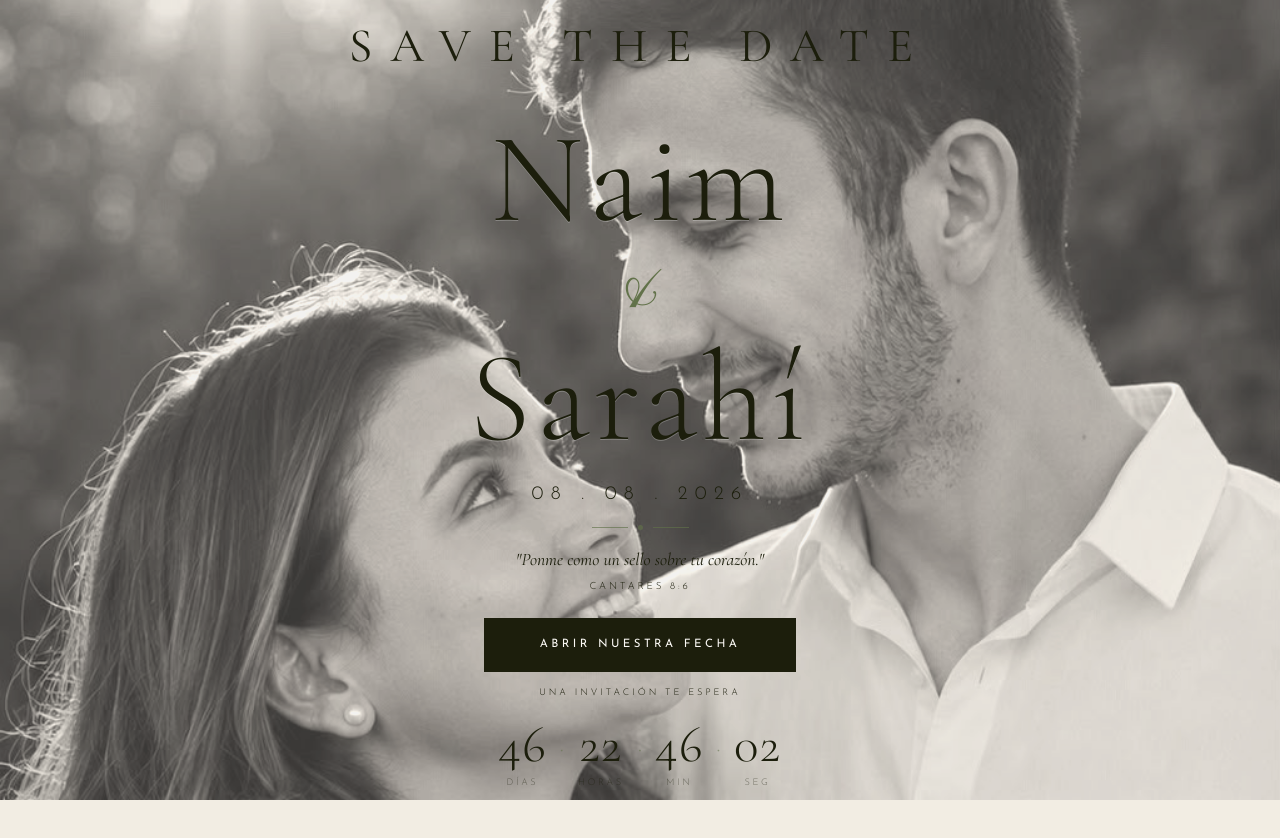
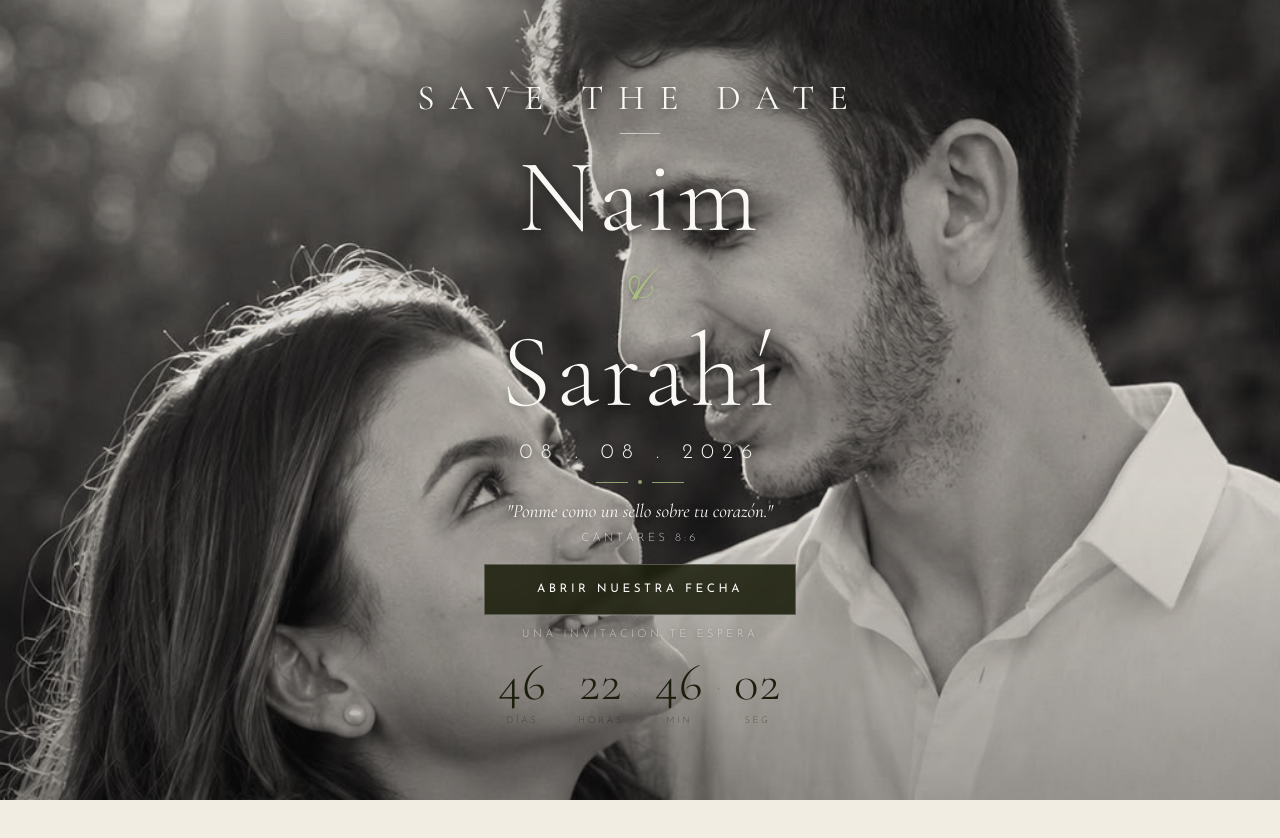
Before and after one commit to naimvelez68-collab/naimvelez68-collab, a Next.js app: page / in a window 1280 px wide. Shown: the top 838 px of the page. Built offline with nearby package versions, Linux system fonts and the light colour scheme.

Commit message:
Fix: texto blanco con sombra, tamaños legibles en hero

```diff
--- a/app/page.tsx
+++ b/app/page.tsx
@@ -125,57 +125,102 @@ function HeroSection({ onOpen }: { onOpen: () => void }) {
           />
         </div>
 
-        {/* Velo crema editorial */}
-        <div style={{ position: 'absolute', inset: 0, background: 'rgba(240,235,224,0.20)' }} />
+        {/* Velo oscuro centrado — mejora legibilidad del texto */}
+        <div style={{ position: 'absolute', inset: 0, background: 'linear-gradient(to bottom, rgba(0,0,0,0.18) 0%, rgba(0,0,0,0.08) 30%, rgba(0,0,0,0.08) 60%, rgba(0,0,0,0.30) 100%)' }} />
 
         {/* ── TEXTO SOBRE LA FOTO ───────────────────────────── */}
         <div style={{
           position: 'absolute', inset: 0,
           display: 'flex', flexDirection: 'column',
           alignItems: 'center', justifyContent: 'center',
-          padding: 'clamp(32px,6vw,56px) clamp(20px,5vw,40px)',
+          padding: '16px clamp(16px,5vw,40px)',
           textAlign: 'center',
+          gap: 0,
         }}>
 
           {/* SAVE THE DATE */}
-          <p className="animate-fade-in delay-100" style={{ fontFamily: 'Cormorant Garamond, serif', fontWeight: 400, fontSize: 'clamp(1.5rem,5.5vw,3rem)', letterSpacing: '0.38em', textTransform: 'uppercase', color: '#1C1E0C', opacity: 0.82, marginBottom: '12px' }}>
+          <p className="animate-fade-in delay-100" style={{
+            fontFamily: 'Cormorant Garamond, serif', fontWeight: 400,
+            fontSize: 'clamp(1.1rem, 3.8vw, 2.2rem)',
+            letterSpacing: '0.42em', textTransform: 'uppercase',
+            color: '#FAF8F4',
+            textShadow: '0 1px 8px rgba(0,0,0,0.5)',
+            marginBottom: '8px',
+          }}>
             Save the Date
           </p>
 
-          <div className="animate-fade-in delay-200" style={{ width: '44px', height: '1px', background: 'var(--grullo)', marginBottom: 'clamp(18px,3.5vh,32px)', opacity: 0.65 }} />
+          <div className="animate-fade-in delay-200" style={{ width: '40px', height: '1px', background: 'rgba(255,255,255,0.55)', marginBottom: 'clamp(10px,2vh,18px)' }} />
 
           {/* NAIM */}
-          <h1 className="animate-fade-in-up delay-200" style={{ fontFamily: 'Cormorant Garamond, serif', fontWeight: 300, fontSize: 'clamp(3.8rem,14vw,8rem)', color: '#1C1E0C', lineHeight: 0.9, letterSpacing: '0.04em', marginBottom: 'clamp(8px,1.5vh,14px)', textShadow: '0 1px 0 rgba(255,255,255,0.25)' }}>
+          <h1 className="animate-fade-in-up delay-200" style={{
+            fontFamily: 'Cormorant Garamond, serif', fontWeight: 300,
+            fontSize: 'clamp(3.2rem, 11vw, 6.5rem)',
+            color: '#FAF8F4', lineHeight: 0.92, letterSpacing: '0.04em',
+            textShadow: '0 2px 12px rgba(0,0,0,0.45)',
+            marginBottom: 'clamp(4px,1vh,10px)',
+          }}>
             Naim
           </h1>
 
           {/* & */}
-          <p className="animate-fade-in delay-300" style={{ fontFamily: 'Pinyon Script, cursive', fontSize: 'clamp(2.4rem,8vw,5rem)', color: 'var(--thyme)', lineHeight: 1, marginBottom: 'clamp(8px,1.5vh,14px)' }}>
+          <p className="animate-fade-in delay-300" style={{
+            fontFamily: 'Pinyon Script, cursive',
+            fontSize: 'clamp(2rem, 7vw, 4rem)',
+            color: '#A8C080',
+            textShadow: '0 1px 6px rgba(0,0,0,0.4)',
+            lineHeight: 1,
+            marginBottom: 'clamp(4px,1vh,10px)',
+          }}>
             &
           </p>
 
           {/* SARAHÍ */}
-          <h1 className="animate-fade-in-up delay-300" style={{ fontFamily: 'Cormorant Garamond, serif', fontWeight: 300, fontSize: 'clamp(3.8rem,14vw,8rem)', color: '#1C1E0C', lineHeight: 0.9, letterSpacing: '0.04em', marginBottom: 'clamp(16px,3vh,28px)', textShadow: '0 1px 0 rgba(255,255,255,0.25)' }}>
+          <h1 className="animate-fade-in-up delay-300" style={{
+            fontFamily: 'Cormorant Garamond, serif', fontWeight: 300,
+            fontSize: 'clamp(3.2rem, 11vw, 6.5rem)',
+            color: '#FAF8F4', lineHeight: 0.92, letterSpacing: '0.04em',
+            textShadow: '0 2px 12px rgba(0,0,0,0.45)',
+            marginBottom: 'clamp(10px,2vh,20px)',
+          }}>
             Sarahí
           </h1>
 
           {/* Fecha */}
-          <p className="animate-fade-in delay-400" style={{ fontFamily: 'Josefin Sans, sans-serif', fontWeight: 300, fontSize: 'clamp(0.85rem,3.2vw,1.2rem)', letterSpacing: '0.38em', color: '#1C1E0C', opacity: 0.82, marginBottom: 'clamp(12px,2vh,18px)' }}>
+          <p className="animate-fade-in delay-400" style={{
+            fontFamily: 'Josefin Sans, sans-serif', fontWeight: 300,
+            fontSize: 'clamp(0.9rem, 2.8vw, 1.3rem)',
+            letterSpacing: '0.4em', color: '#FAF8F4',
+            textShadow: '0 1px 6px rgba(0,0,0,0.45)',
+            marginBottom: 'clamp(8px,1.5vh,14px)',
+          }}>
             08 . 08 . 2026
           </p>
 
           {/* Línea decorativa */}
-          <div className="animate-fade-in delay-400" style={{ display: 'flex', alignItems: 'center', gap: '10px', marginBottom: 'clamp(12px,2vh,18px)' }}>
-            <div style={{ width: '36px', height: '1px', background: 'var(--thyme)', opacity: 0.65 }} />
-            <div style={{ width: '5px', height: '5px', borderRadius: '50%', background: 'var(--thyme)', opacity: 0.65 }} />
-            <div style={{ width: '36px', height: '1px', background: 'var(--thyme)', opacity: 0.65 }} />
+          <div className="animate-fade-in delay-400" style={{ display: 'flex', alignItems: 'center', gap: '10px', marginBottom: 'clamp(8px,1.5vh,14px)' }}>
+            <div style={{ width: '32px', height: '1px', background: '#A8C080', opacity: 0.8 }} />
+            <div style={{ width: '4px', height: '4px', borderRadius: '50%', background: '#A8C080', opacity: 0.8 }} />
+            <div style={{ width: '32px', height: '1px', background: '#A8C080', opacity: 0.8 }} />
           </div>
 
           {/* Frase bíblica */}
-          <p className="animate-fade-in delay-500" style={{ fontFamily: 'Cormorant Garamond, serif', fontStyle: 'italic', fontWeight: 400, fontSize: 'clamp(0.88rem,3vw,1.1rem)', color: '#1C1E0C', opacity: 0.68, marginBottom: '5px', lineHeight: 1.6 }}>
+          <p className="animate-fade-in delay-500" style={{
+            fontFamily: 'Cormorant Garamond, serif', fontStyle: 'italic', fontWeight: 400,
+            fontSize: 'clamp(0.95rem, 2.8vw, 1.18rem)',
+            color: '#FAF8F4', textShadow: '0 1px 6px rgba(0,0,0,0.45)',
+            marginBottom: '4px', lineHeight: 1.6,
+          }}>
             "Ponme como un sello sobre tu corazón."
           </p>
-          <p className="animate-fade-in delay-500" style={{ fontFamily: 'Josefin Sans, sans-serif', fontWeight: 300, fontSize: 'clamp(0.5rem,1.7vw,0.62rem)', letterSpacing: '0.28em', textTransform: 'uppercase', color: '#1C1E0C', opacity: 0.48, marginBottom: 'clamp(18px,3vh,32px)' }}>
+          <p className="animate-fade-in delay-500" style={{
+            fontFamily: 'Josefin Sans, sans-serif', fontWeight: 300,
+            fontSize: 'clamp(0.6rem, 1.8vw, 0.72rem)',
+            letterSpacing: '0.28em', textTransform: 'uppercase',
+            color: 'rgba(255,255,255,0.7)',
+            textShadow: '0 1px 4px rgba(0,0,0,0.4)',
+            marginBottom: 'clamp(12px,2vh,22px)',
+          }}>
             Cantares 8:6
           </p>
 
@@ -183,14 +228,32 @@ function HeroSection({ onOpen }: { onOpen: () => void }) {
           <button
             onClick={onOpen}
             className="animate-fade-in delay-600"
-            style={{ background: '#1C1E0C', border: 'none', color: '#FAF8F4', fontFamily: 'Josefin Sans, sans-serif', fontWeight: 400, fontSize: 'clamp(0.6rem,2vw,0.72rem)', letterSpacing: '0.3em', textTransform: 'uppercase', padding: 'clamp(14px,2.5vh,18px) clamp(32px,6vw,56px)', cursor: 'pointer', transition: 'all 0.4s ease', marginBottom: 'clamp(10px,1.8vh,14px)' }}
+            style={{
+              background: 'rgba(28,30,12,0.88)',
+              border: '1px solid rgba(255,255,255,0.25)',
+              color: '#FAF8F4',
+              fontFamily: 'Josefin Sans, sans-serif', fontWeight: 400,
+              fontSize: 'clamp(0.62rem, 1.8vw, 0.74rem)',
+              letterSpacing: '0.3em', textTransform: 'uppercase',
+              padding: 'clamp(12px,2vh,16px) clamp(28px,5vw,52px)',
+              cursor: 'pointer', transition: 'all 0.4s ease',
+              marginBottom: 'clamp(8px,1.5vh,12px)',
+              backdropFilter: 'blur(4px)',
+            }}
             onMouseEnter={(e) => { e.currentTarget.style.background = 'var(--moss)' }}
-            onMouseLeave={(e) => { e.currentTarget.style.background = '#1C1E0C' }}
+            onMouseLeave={(e) => { e.currentTarget.style.background = 'rgba(28,30,12,0.88)' }}
           >
             Abrir nuestra fecha
           </button>
 
-          <p className="animate-fade-in delay-600" style={{ fontFamily: 'Josefin Sans, sans-serif', fontWeight: 300, fontSize: 'clamp(0.48rem,1.6vw,0.58rem)', letterSpacing: '0.32em', textTransform: 'uppercase', color: '#1C1E0C', opacity: 0.4, marginBottom: 'clamp(14px,2.5vh,24px)' }}>
+          <p className="animate-fade-in delay-600" style={{
+            fontFamily: 'Josefin Sans, sans-serif', fontWeight: 300,
+            fontSize: 'clamp(0.58rem, 1.6vw, 0.68rem)',
+            letterSpacing: '0.32em', textTransform: 'uppercase',
+            color: 'rgba(255,255,255,0.6)',
+            textShadow: '0 1px 4px rgba(0,0,0,0.3)',
+            marginBottom: 'clamp(10px,1.8vh,18px)',
+          }}>
             Una invitación te espera
           </p>
 
```
